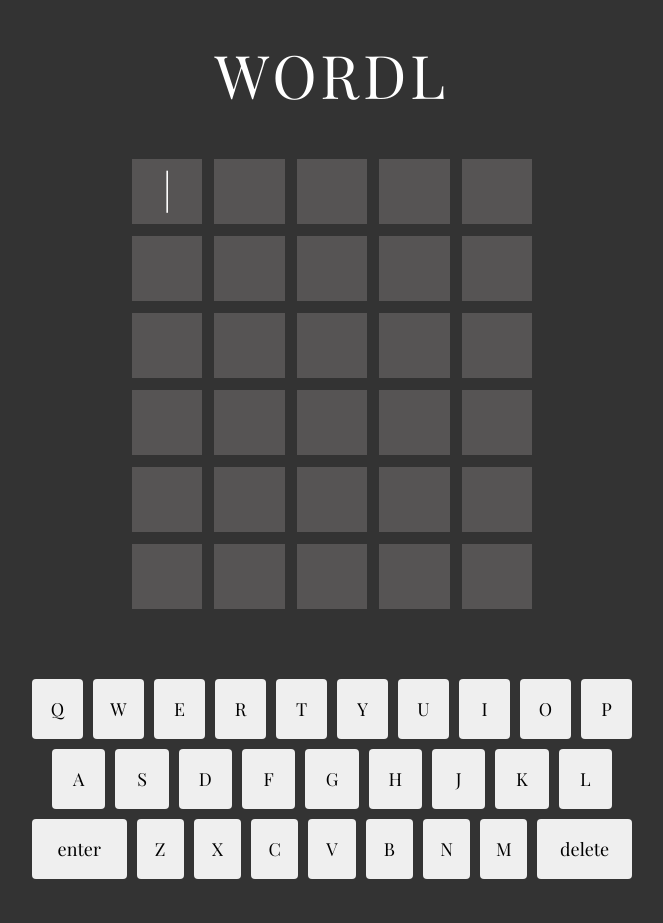
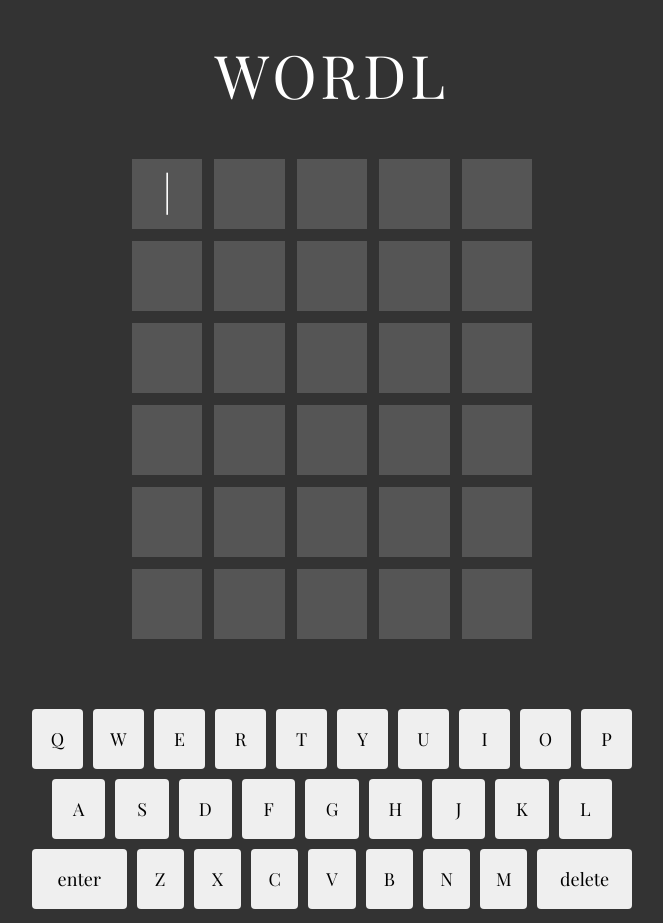
Before and after one commit to gpor/wordl, a React (Create React App) app: page / in a window 1280 px wide. Shown: the whole page, without its empty margins (308-971 px from the left). Before the commit the page ends 893 px from the top, so only its background shows below. Built offline with nearby package versions, Linux system fonts and the light colour scheme.

Commit message:
- include flip transitions for letter inputs

```diff
--- a/src/sass/project-no-select/board.scss
+++ b/src/sass/project-no-select/board.scss
@@ -33,7 +33,7 @@
 }
 
 @mixin input-box {
-    // @include input-box-border;
+    @include input-background-color;
     @include input-box-size;
     @include center-xy;
     user-select: none;
--- a/src/sass/project-no-select/colors.scss
+++ b/src/sass/project-no-select/colors.scss
@@ -15,6 +15,9 @@
 
 $text-1-themedark: #fff;
 $text-1-themelight: #222;
+
+$input-background-color-themedark: #555;
+$input-background-color-themelight: #ccc;
 
 $input-border-color-themedark: #555;
 $input-border-color-themelight: #ccc;
@@ -34,3 +37,10 @@
         background-color: $bg-themelight;
     }
 }
+
+@mixin input-background-color {
+    background-color: $input-background-color-themedark;
+    @include light-theme {
+        background-color: $input-background-color-themelight;
+    }
+}
--- a/src/sass/selectors/board.scss
+++ b/src/sass/selectors/board.scss
@@ -20,40 +20,29 @@
             gap: $board-gaps;
             transform-origin: 50% 50%;
             .box-container {
+                height: 70px;
                 position: relative;
                 width: 100%;
-
-                height: 65px;
             }
             .input-box,
             .box-backing {
                 @include input-box;
+                height: 100%;
+                left: 0;
+                position: absolute;
                 transform-origin: 100% center;
                 transition: transform .5s ease-in-out;
                 transform-style: preserve-3d;
-
-                height: 100%;
-                left: 0;
-
-                position: absolute;
                 top: 0;
             }
             .input-box {
-                background-color: #333;
-                // background-color: rgba(86, 84, 84, .25);
-                background-color: rgb(86, 84, 84);
+                // background-color: #565454;
                 opacity: 1;
-                // position: relative;
                 transform: rotateX(0deg);
-
              }
             .box-backing {
                 opacity: 0;
                 transform: rotateX(-180deg);
-                // left: 0;
-                // position: absolute;
-                // top: 0;
-                // z-index: 0;
             }
             &.shake {
                 .input-box {
@@ -66,17 +55,14 @@
                         &:nth-child(#{$i + 1}) {
                             .box-backing {
                                 animation: .1s forwards fade-in;
-                                animation-delay: #{($i * .5) + .25}s;
-
-                                transition-delay: #{$i * .5}s;
-                                // border: 1px solid green;
+                                animation-delay: #{($i * .4) + .2}s;
+                                transition-delay: #{$i * .4}s;
                                 transform: rotateX(0deg);
                             }
                             .input-box {
                                 animation: .1s forwards fade-in;
-                                animation-delay: #{($i * 1) + .25}s;
-
-                                transition-delay: #{$i * .5}s;
+                                animation-delay: #{($i * 1) + .2}s;
+                                transition-delay: #{$i * .4}s;
                                 transform: rotateX(180deg);
                             }
                         }
@@ -93,10 +79,6 @@
                         @include grey-box;
                     }
                 }
-                // .input-box {
-                //     // https://codepen.io/xthecapx/pen/KzLEba
-                //     transform: rotateX(180deg);
-                // }
             }
         }
     }
```
